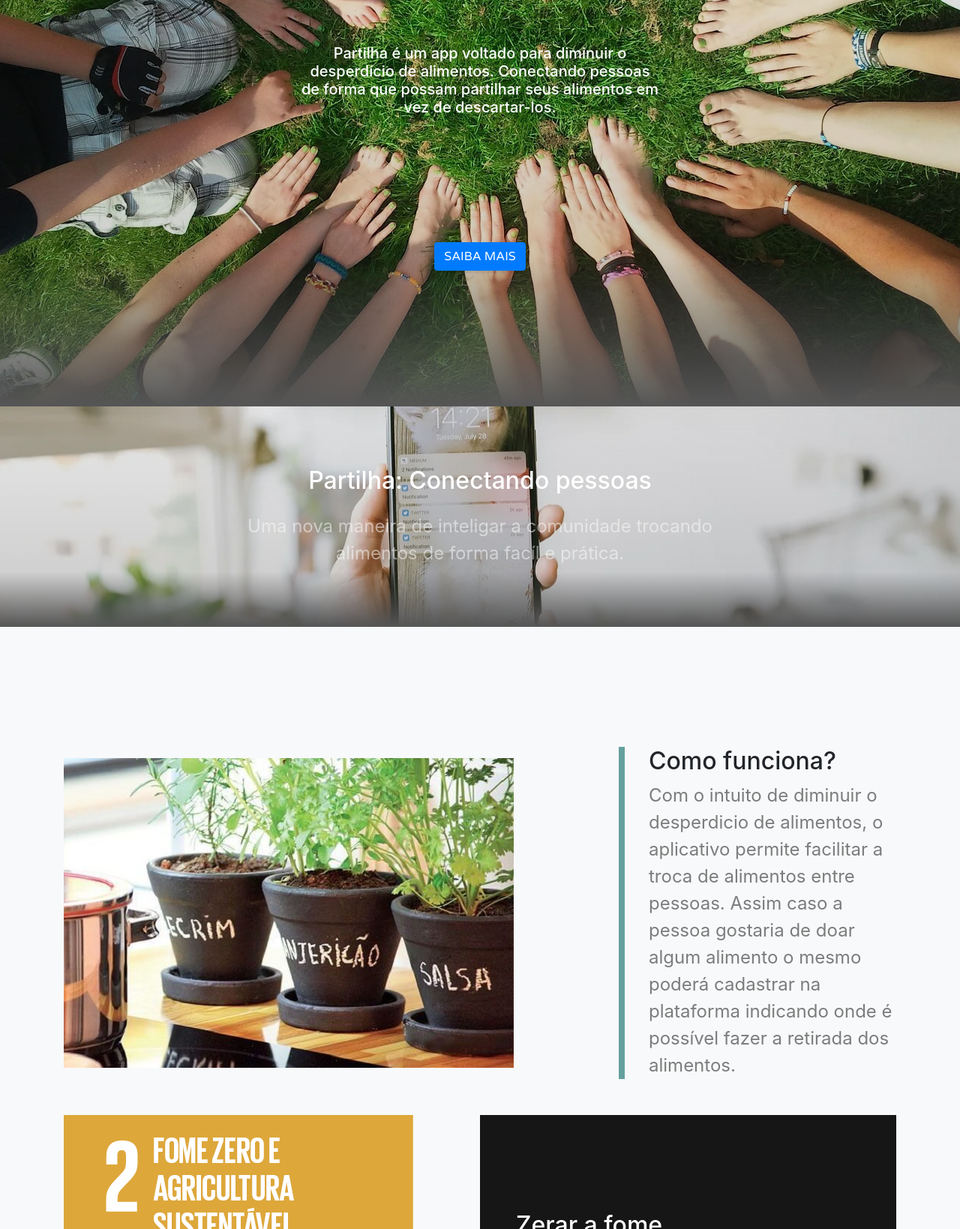
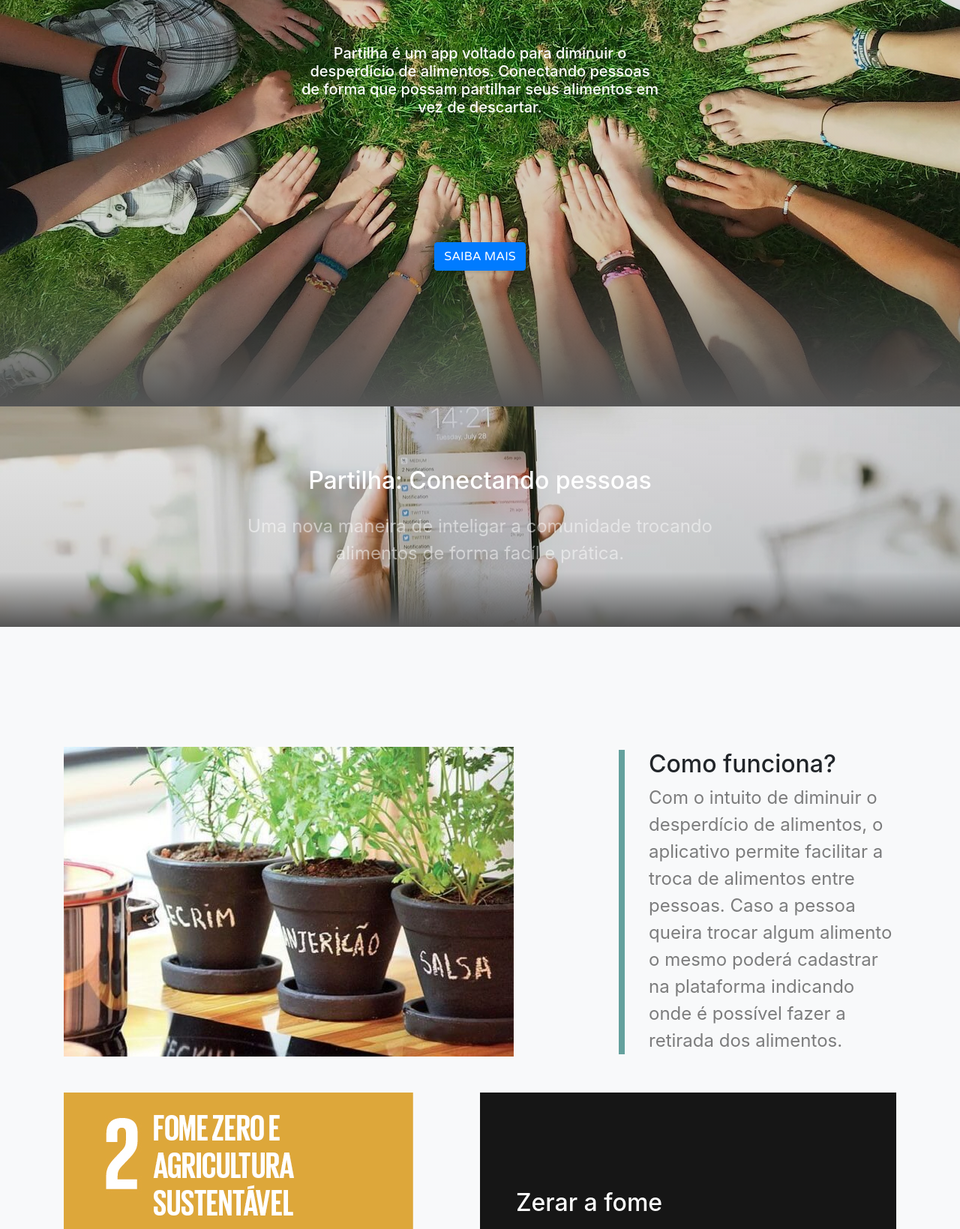
Before and after one commit to TiagoBattiston/landing-page, a website with bundled scripts: page index.html in a window 1280 px wide. Shown: the part 258-1897 px from the top of the page at 75% size. Built offline with nearby package versions, Linux system fonts and the light colour scheme.

Commit message:
Update index.html

```diff
--- a/index.html
+++ b/index.html
@@ -57,7 +57,7 @@
           <br/>
           <br/>
           <br/>
-         <h2 class="mx-auto my-0"> Partilha é um app voltado para diminuir o desperdício de alimentos. Conectando pessoas de forma que possam partilhar seus alimentos em vez de descartar-los.</h2>
+         <h2 class="mx-auto my-0"> Partilha é um app voltado para diminuir o desperdício de alimentos. Conectando pessoas de forma que possam partilhar seus alimentos em vez de descartar.</h2>
 
           <br/>
           <br/>
@@ -96,7 +96,7 @@
           <div class="col-xl-4 col-lg-5">
             <div class="featured-text text-center text-lg-left">
               <h4 class="project-title">Como funciona?</h4>
-              <p class="text-black-50 mb-0 project-text2">Com o intuito de diminuir o desperdicio de alimentos, o aplicativo permite facilitar a troca de alimentos entre pessoas. Assim caso a pessoa gostaria de doar algum alimento o mesmo poderá cadastrar na plataforma indicando onde é possível fazer a retirada dos alimentos.</p>
+              <p class="text-black-50 mb-0 project-text2">Com o intuito de diminuir o desperdício de alimentos, o aplicativo permite facilitar a troca de alimentos entre pessoas. Caso a pessoa queira trocar algum alimento o mesmo poderá cadastrar na plataforma indicando onde é possível fazer a retirada dos alimentos.</p>
             </div>
           </div>
         </div>
@@ -164,6 +164,7 @@
                 <hr class="my-4">
                 <div class="small text-black-50">
                   tiago.battiston@gmail.com
+                  <br/>
                   gabrielybrdemelo@gmail.com
                 </div>
               </div>
```
